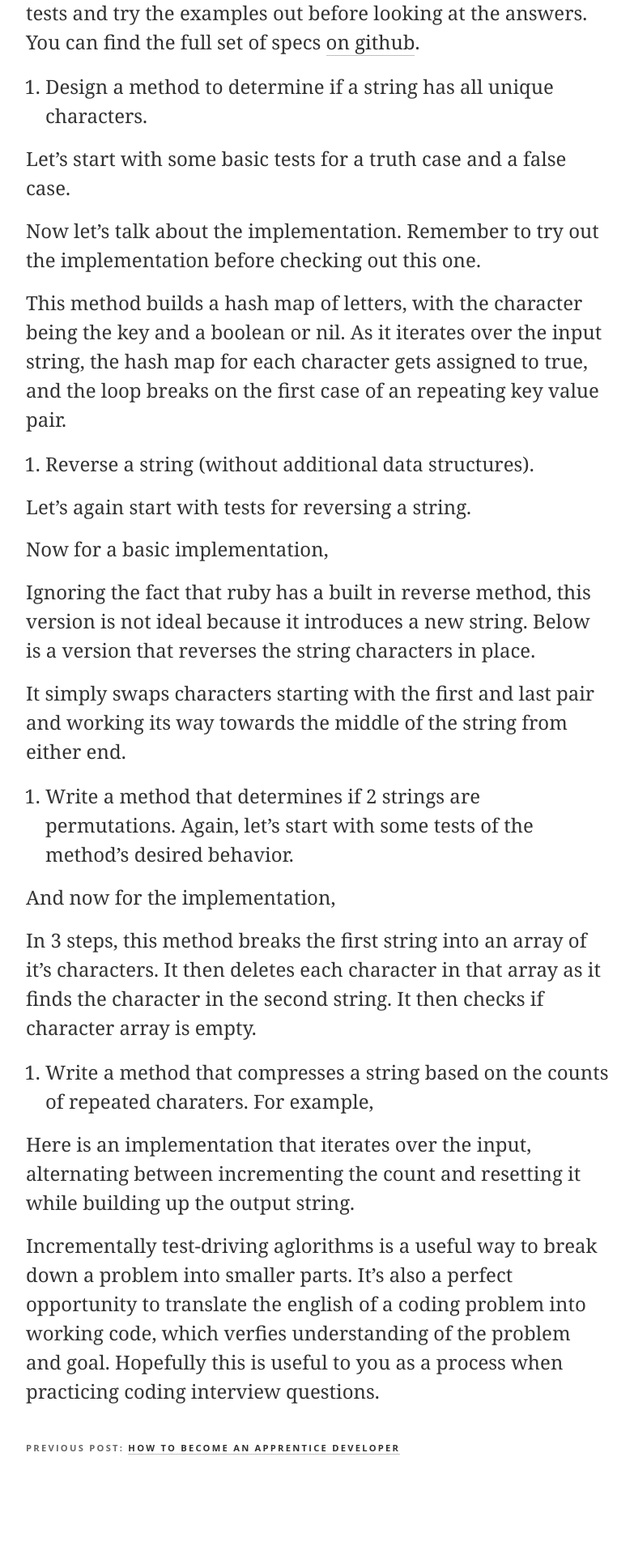
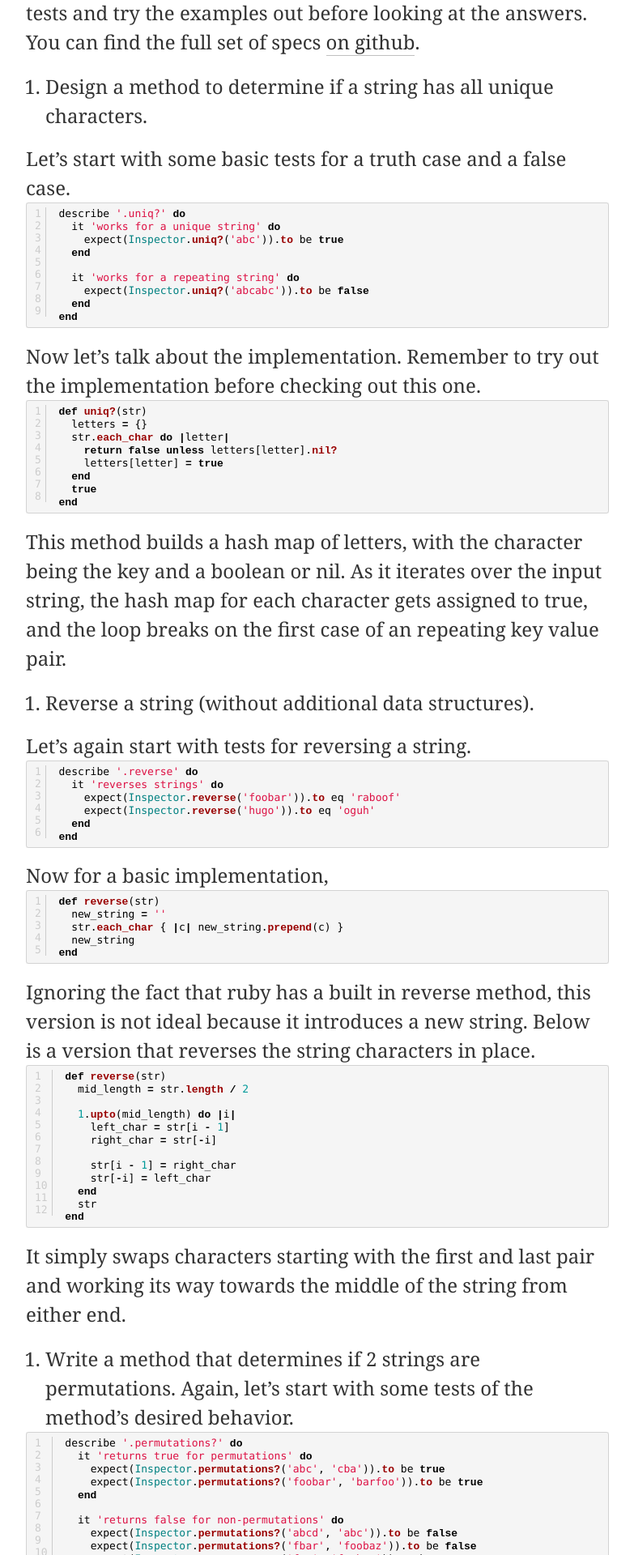
Before and after one commit to InquilineKea/oldgithub, a Jekyll site: the page built from _posts/2015-10-2-string-algorithms.md, in a window 1280 px wide. Shown: the part 390-2310 px from the top of the page at 81% size, without its empty margins (248-1031 px from the left). Built offline with Jekyll 4.4.1, drawn with Linux system fonts in a browser that asks for light colours; nearby versions of some CDN libraries; a script that is not in the unit is left out; before the commit the page ends 2244 px from its top, so only the background shows below that; some of the changed text lies outside the part shown.

Commit message:
replaces gist embed with rouge syntax highlighting

```diff
--- a/_posts/2015-10-2-string-algorithms.md
+++ b/_posts/2015-10-2-string-algorithms.md
@@ -2,9 +2,6 @@
 layout: post
 title: Test Driving 4 String Algorithms in Ruby
 ---
-
-<script type="text/javascript" src="https://code.jquery.com/jquery-2.1.4.min.js"></script>
-<script type="text/javascript" src="https://cdnjs.cloudflare.com/ajax/libs/gist-embed/2.3/gist-embed.min.js"></script>
 
 I've been working my way through [Cracking The Coding Interview](http://www.amazon.com/Cracking-Coding-Interview-Programming-Questions/dp/098478280X) and found the practice problems useful. Here are 4 of them with spec examples. I encourage you to try copy the tests and try the examples out before looking at the answers. You can find the full set of specs [on github](https://gist.github.com/squanto/db61fa70a3f8552d1a6e).
 
@@ -12,11 +9,28 @@ I've been working my way through [Cracking The Coding Interview](http://www.amaz
 
 Let’s start with some basic tests for a truth case and a false case.
 
-  <code data-gist-id="db61fa70a3f8552d1a6e" data-gist-line="4-12" data-gist-hide-footer="true"></code>
+  {% highlight ruby linenos %}
+  describe '.uniq?' do
+    it 'works for a unique string' do
+      expect(Inspector.uniq?('abc')).to be true
+    end
+
+    it 'works for a repeating string' do
+      expect(Inspector.uniq?('abcabc')).to be false
+    end
+  end{% endhighlight %}
 
 Now let’s talk about the implementation. Remember to try out the implementation before checking out this one.
 
-<code data-gist-id="db61fa70a3f8552d1a6e" data-gist-line="48-59" data-gist-hide-footer="true"></code>
+  {% highlight ruby linenos %}
+  def uniq?(str)
+    letters = {}
+    str.each_char do |letter|
+      return false unless letters[letter].nil?
+      letters[letter] = true
+    end
+    true
+  end{% endhighlight %}
 
 This method builds a hash map of letters, with the character being the key and a boolean or nil. As it iterates
 over the input string, the hash map for each character gets assigned to true, and the loop breaks on the first case
@@ -27,36 +41,104 @@ of an repeating key value pair.
 
 Let's again start with tests for reversing a string.
 
-  <code data-gist-id="db61fa70a3f8552d1a6e" data-gist-line="14-19" data-gist-hide-footer="true"></code>
+  {% highlight ruby linenos %}
+  describe '.reverse' do
+    it 'reverses strings' do
+      expect(Inspector.reverse('foobar')).to eq 'raboof'
+      expect(Inspector.reverse('hugo')).to eq 'oguh'
+    end
+  end{% endhighlight %}
+
 
 Now for a basic implementation,
 
-  <code data-gist-id="db61fa70a3f8552d1a6e" data-gist-line="61-65" data-gist-hide-footer="true"></code>
+  {% highlight ruby linenos %}
+  def reverse(str)
+    new_string = ''
+    str.each_char { |c| new_string.prepend(c) }
+    new_string
+  end{% endhighlight %}
 
 Ignoring the fact that ruby has a built in reverse method, this version is not ideal
 because it introduces a new string. Below is a version that reverses the string characters in place.
 
-  <code data-gist-id="db61fa70a3f8552d1a6e" data-gist-line="67-78" data-gist-hide-footer="true"></code>
+  {% highlight ruby linenos %}
+  def reverse(str)
+    mid_length = str.length / 2
+
+    1.upto(mid_length) do |i|
+      left_char = str[i - 1]
+      right_char = str[-i]
+
+      str[i - 1] = right_char
+      str[-i] = left_char
+    end
+    str
+  end{% endhighlight %}
+
 
 It simply swaps characters starting with the first and last pair and working its way towards the middle of the string from either end.
 
 3. Write a method that determines if 2 strings are permutations.
 Again, let's start with some tests of the method's desired behavior.
 
-  <code data-gist-id="db61fa70a3f8552d1a6e" data-gist-line="21-36" data-gist-hide-footer="true"></code>
+  {% highlight ruby linenos %}
+  describe '.permutations?' do
+    it 'returns true for permutations' do
+      expect(Inspector.permutations?('abc', 'cba')).to be true
+      expect(Inspector.permutations?('foobar', 'barfoo')).to be true
+    end
 
-And now for the implementation,
+    it 'returns false for non-permutations' do
+      expect(Inspector.permutations?('abcd', 'abc')).to be false
+      expect(Inspector.permutations?('fbar', 'foobaz')).to be false
+      expect(Inspector.permutations?('foo', 'foobaz')).to be false
+    end
 
-  <code data-gist-id="db61fa70a3f8552d1a6e" data-gist-line="80-82" data-gist-hide-footer="true"></code>
+    it 'accounts for whitespace' do
+      expect(Inspector.permutations?('abc ', 'abc')).to be false
+    end
+  end{% endhighlight %}
+
+and the implementation,
+
+  {% highlight ruby linenos %}
+  def permutations?(string_a, string_b)
+    string_a.split('').sort.join == string_b.split('').sort.join
+  end{% endhighlight %}
 
 In 3 steps, this method breaks the first string into an array of it's characters. It then deletes each character in that array as it finds the character in the second string. It then checks if character array is empty.
 
 4. Write a method that compresses a string based on the counts of repeated charaters. For example,
 
-  <code data-gist-id="db61fa70a3f8552d1a6e" data-gist-line="38-42" data-gist-hide-footer="true"></code>
+  {% highlight ruby linenos %}
+  describe '.compress' do
+    it 'compresses strings using the counts of repeated characters' do
+      expect(Inspector.compress('aabcccccaaa')).to eq 'a2b1c5a3'
+    end
+  end{% endhighlight %}
 
 Here is an implementation that iterates over the input, alternating between incrementing the count and resetting it while building up the output string.
 
-  <code data-gist-id="db61fa70a3f8552d1a6e" data-gist-line="84-102" data-gist-hide-footer="true"></code>
+  {% highlight ruby linenos %}
+  def compress(str)
+    output = ""
+
+    char = str[0]
+    count = 0
+    str << " "
+
+    str.each_char do |c|
+      if char != c
+        output << "#{char}#{count}"
+        count = 1
+        char = c
+      else
+        count += 1
+      end
+    end
+
+    output
+  end{% endhighlight %}
 
 Incrementally test-driving aglorithms is a useful way to break down a problem into smaller parts. It's also a perfect opportunity to translate the english of a coding problem into working code, which verfies understanding of the problem and goal. Hopefully this is useful to you as a process when practicing coding interview questions.
--- a/assets/css/syntax.css
+++ b/assets/css/syntax.css
@@ -1,141 +1,91 @@
-.highlight code, .highlight pre {
-color:#fdce93;
-background-color:#3f3f3f;
+@font-face {
+  font-family: Monaco;
+  src: local("assets/monaco.ttf"),
+       url(/assets/monaco.ttf);
+  font-weight: bold;
 }
 
-.highlight .hll {
-background-color:#222;
+
+.highlight  { background: #ffffff; }
+.highlight .c { color: #999988; font-style: italic } /* Comment */
+.highlight .err { color: #a61717; background-color: #e3d2d2 } /* Error */
+.highlight .k { font-weight: bold } /* Keyword */
+.highlight .o { font-weight: bold } /* Operator */
+.highlight .cm { color: #999988; font-style: italic } /* Comment.Multiline */
+.highlight .cp { color: #999999; font-weight: bold } /* Comment.Preproc */
+.highlight .c1 { color: #999988; font-style: italic } /* Comment.Single */
+.highlight .cs { color: #999999; font-weight: bold; font-style: italic } /* Comment.Special */
+.highlight .gd { color: #000000; background-color: #ffdddd } /* Generic.Deleted */
+.highlight .gd .x { color: #000000; background-color: #ffaaaa } /* Generic.Deleted.Specific */
+.highlight .ge { font-style: italic } /* Generic.Emph */
+.highlight .gr { color: #aa0000 } /* Generic.Error */
+.highlight .gh { color: #999999 } /* Generic.Heading */
+.highlight .gi { color: #000000; background-color: #ddffdd } /* Generic.Inserted */
+.highlight .gi .x { color: #000000; background-color: #aaffaa } /* Generic.Inserted.Specific */
+.highlight .go { color: #888888 } /* Generic.Output */
+.highlight .gp { color: #555555 } /* Generic.Prompt */
+.highlight .gs { font-weight: bold } /* Generic.Strong */
+.highlight .gu { color: #aaaaaa } /* Generic.Subheading */
+.highlight .gt { color: #aa0000 } /* Generic.Traceback */
+.highlight .kc { font-weight: bold } /* Keyword.Constant */
+.highlight .kd { font-weight: bold } /* Keyword.Declaration */
+.highlight .kp { font-weight: bold } /* Keyword.Pseudo */
+.highlight .kr { font-weight: bold } /* Keyword.Reserved */
+.highlight .kt { color: #445588; font-weight: bold } /* Keyword.Type */
+.highlight .m { color: #009999 } /* Literal.Number */
+.highlight .s { color: #d14 } /* Literal.String */
+.highlight .na { color: #008080 } /* Name.Attribute */
+.highlight .nb { color: #0086B3 } /* Name.Builtin */
+.highlight .nc { color: #445588; font-weight: bold } /* Name.Class */
+.highlight .no { color: #008080 } /* Name.Constant */
+.highlight .ni { color: #800080 } /* Name.Entity */
+.highlight .ne { color: #990000; font-weight: bold } /* Name.Exception */
+.highlight .nf { color: #990000; font-weight: bold } /* Name.Function */
+.highlight .nn { color: #555555 } /* Name.Namespace */
+.highlight .nt { color: #000080 } /* Name.Tag */
+.highlight .nv { color: #008080 } /* Name.Variable */
+.highlight .ow { font-weight: bold } /* Operator.Word */
+.highlight .w { color: #bbbbbb } /* Text.Whitespace */
+.highlight .mf { color: #009999 } /* Literal.Number.Float */
+.highlight .mh { color: #009999 } /* Literal.Number.Hex */
+.highlight .mi { color: #009999 } /* Literal.Number.Integer */
+.highlight .mo { color: #009999 } /* Literal.Number.Oct */
+.highlight .sb { color: #d14 } /* Literal.String.Backtick */
+.highlight .sc { color: #d14 } /* Literal.String.Char */
+.highlight .sd { color: #d14 } /* Literal.String.Doc */
+.highlight .s2 { color: #d14 } /* Literal.String.Double */
+.highlight .se { color: #d14 } /* Literal.String.Escape */
+.highlight .sh { color: #d14 } /* Literal.String.Heredoc */
+.highlight .si { color: #d14 } /* Literal.String.Interpol */
+.highlight .sx { color: #d14 } /* Literal.String.Other */
+.highlight .sr { color: #009926 } /* Literal.String.Regex */
+.highlight .s1 { color: #d14 } /* Literal.String.Single */
+.highlight .ss { color: #990073 } /* Literal.String.Symbol */
+.highlight .bp { color: #999999 } /* Name.Builtin.Pseudo */
+.highlight .vc { color: #008080 } /* Name.Variable.Class */
+.highlight .vg { color: #008080 } /* Name.Variable.Global */
+.highlight .vi { color: #008080 } /* Name.Variable.Instance */
+.highlight .il { color: #009999 } /* Literal.Number.Integer.Long */
+
+/*// suggestions from http://demisx.github.io/jekyll/2014/01/13/improve-code-highlighting-in-jekyll.html*/
+.highlight .lineno {
+  color: #ccc;
+  /*display: inline-block;*/
+  padding: 0 5px;
+  border-right: 1px solid #ccc;
 }
 
-.highlight .err {
-color:#e37170;
-background-color:#3d3535;
+.highlight pre {
+  background: #F5F5F5;
 }
 
-.highlight .k {
-color:#f0dfaf;
+.highlight pre code {
+  font: 13px Monaco, monospace;
+  display: block;
+  white-space: pre;
+  overflow-x: auto;
+  word-wrap: normal;
+  border: 1px solid lightgray;
+  border-radius: 3px;
+  padding: 5px;
 }
-
-.highlight .p {
-color:#41706f;
-}
-
-.highlight .cs {
-color:#cd0000;
-font-weight:700;
-}
-
-.highlight .gd {
-color:#cd0000;
-}
-
-.highlight .ge {
-color:#ccc;
-font-style:italic;
-}
-
-.highlight .gr {
-color:red;
-}
-
-.highlight .go {
-color:gray;
-}
-
-.highlight .gs {
-color:#ccc;
-font-weight:700;
-}
-
-.highlight .gu {
-color:purple;
-font-weight:700;
-}
-
-.highlight .gt {
-color:#0040D0;
-}
-
-.highlight .kc {
-color:#dca3a3;
-}
-
-.highlight .kd {
-color:#ffff86;
-}
-
-.highlight .kn {
-color:#dfaf8f;
-font-weight:700;
-}
-
-.highlight .kp {
-color:#cdcf99;
-}
-
-.highlight .kr {
-color:#cdcd00;
-}
-
-.highlight .ni {
-color:#c28182;
-}
-
-.highlight .ne {
-color:#c3bf9f;
-font-weight:700;
-}
-
-.highlight .nn {
-color:#8fbede;
-}
-
-.highlight .vi {
-color:#ffffc7;
-}
-
-.highlight .c,.preview-zenburn .highlight .g,.preview-zenburn .highlight .cm,.preview-zenburn .highlight .cp,.preview-zenburn .highlight .c1 {
-color:#7f9f7f;
-}
-
-.highlight .l,.preview-zenburn .highlight .x,.preview-zenburn .highlight .no,.preview-zenburn .highlight .nd,.preview-zenburn .highlight .nl,.preview-zenburn .highlight .nx,.preview-zenburn .highlight .py,.preview-zenburn .highlight .w {
-color:#ccc;
-}
-
-.highlight .n,.preview-zenburn .highlight .nv,.preview-zenburn .highlight .vg {
-color:#dcdccc;
-}
-
-.highlight .o,.preview-zenburn .highlight .ow {
-color:#f0efd0;
-}
-
-.highlight .gh,.preview-zenburn .highlight .gp {
-color:#dcdccc;
-font-weight:700;
-}
-
-.highlight .gi,.preview-zenburn .highlight .kt {
-color:#00cd00;
-}
-
-.highlight .ld,.preview-zenburn .highlight .s,.preview-zenburn .highlight .sb,.preview-zenburn .highlight .sc,.preview-zenburn .highlight .sd,.preview-zenburn .highlight .s2,.preview-zenburn .highlight .se,.preview-zenburn .highlight .sh,.preview-zenburn .highlight .si,.preview-zenburn .highlight .sx,.preview-zenburn .highlight .sr,.preview-zenburn .highlight .s1,.preview-zenburn .highlight .ss {
-color:#cc9393;
-}
-
-.highlight .m,.preview-zenburn .highlight .mf,.preview-zenburn .highlight .mh,.preview-zenburn .highlight .mi,.preview-zenburn .highlight .mo,.preview-zenburn .highlight .il {
-color:#8cd0d3;
-}
-
-.highlight .na,.preview-zenburn .highlight .nt {
-color:#9ac39f;
-}
-
-.highlight .nb,.preview-zenburn .highlight .nc,.preview-zenburn .highlight .nf,.preview-zenburn .highlight .bp,.preview-zenburn .highlight .vc {
-color:#efef8f;
-}
-
-pre {
-  margin: 20px;
-  padding-top: 15px;
-}
```
Also changed, not shown: assets/monaco.ttf (added), readme.md.
